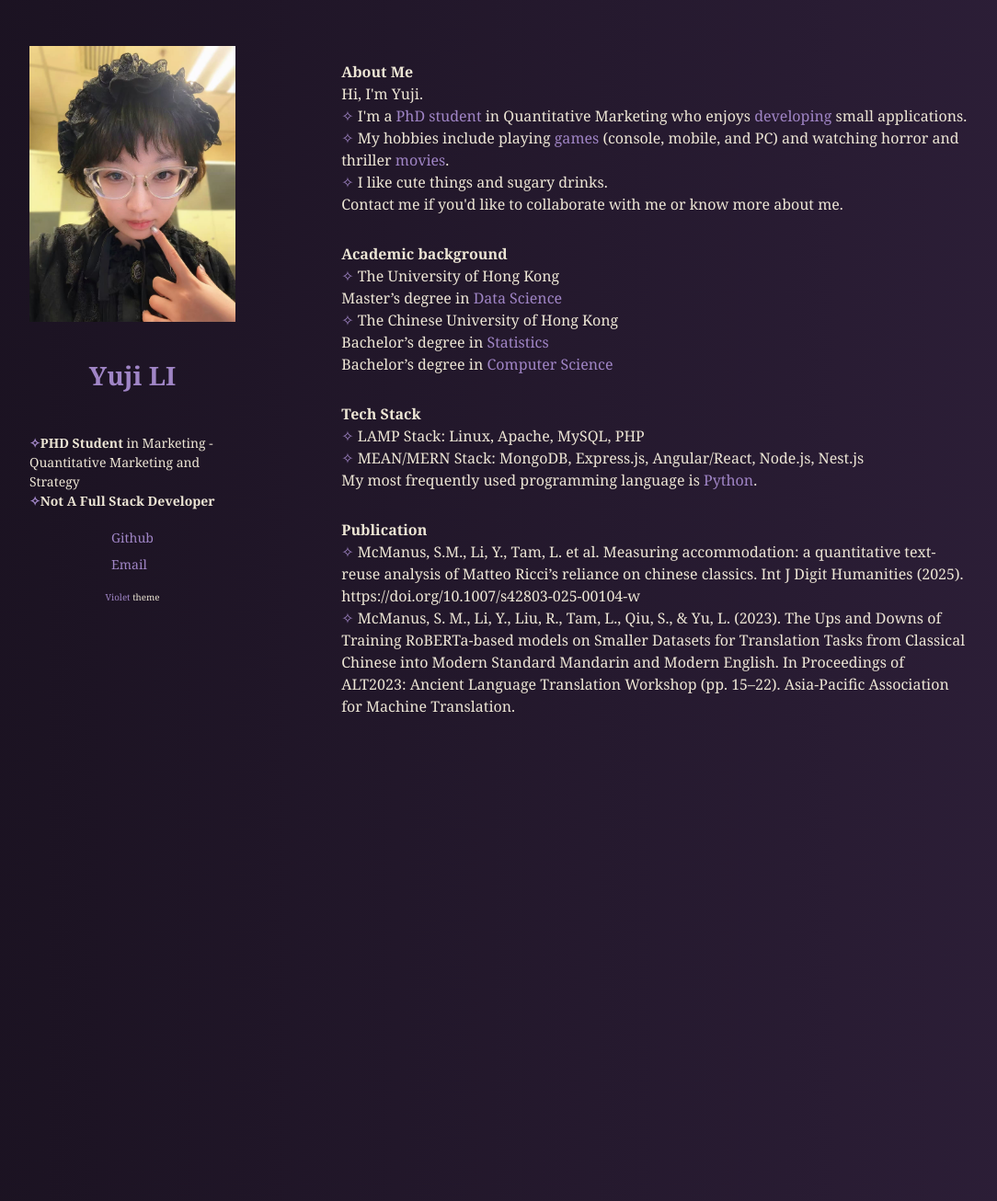
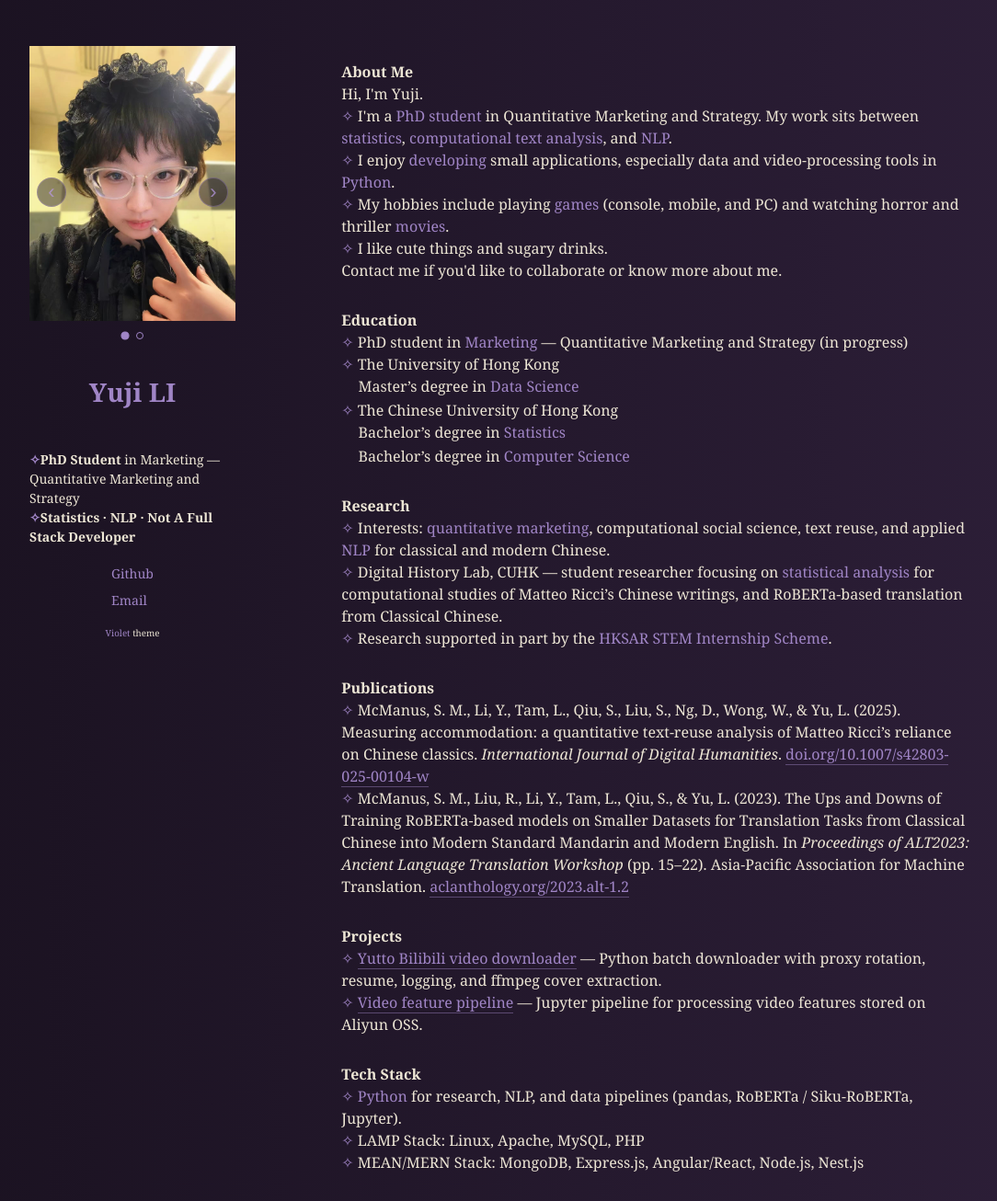
Before and after one commit to Koikris/Yuji.github.io, a Jekyll site: the page built from index.html, in a window 1280 px wide. Shown: the whole page at 92% size, without its empty margins (160-1244 px from the left). Built offline with Jekyll 4.4.1, drawn with Linux system fonts in a browser that asks for light colours.

Commit message:
头像可切换，并按公开履历补充主页内容 (#1)
* Add switchable profile photo carousel

Allow multiple header photos via a pictures list in _config.yml, with
prev/next buttons, dots, click, keyboard, and swipe navigation.

Co-authored-by: Yuji <Koikris@users.noreply.github.com>

* Fix carousel arrow hover selectors so buttons stay visible

Sass nesting compiled an invalid descendant selector, so prev/next
arrows never appeared. Keep the arrows visible by default.

Co-authored-by: Yuji <Koikris@users.noreply.github.com>

* Expand homepage from publications and GitHub projects

Add research, education, publications with links, and projects.
Point GitHub, email, and site URL at the live identity. Keep the
profile carousel, which still needs this branch merged to appear
on yujilychee.cv.

Co-authored-by: Yuji <Koikris@users.noreply.github.com>

* Clarify that the PhD line is not tied to HKU

Keep the doctorate as in-progress status so it is not read as a
University of Hong Kong PhD sitting above the Data Science master's.

Co-authored-by: Yuji <Koikris@users.noreply.github.com>

---------

Co-authored-by: Cursor Agent <cursoragent@cursor.com>
Co-authored-by: Yuji <Koikris@users.noreply.github.com>

```diff
--- a/_config.yml
+++ b/_config.yml
@@ -1,19 +1,28 @@
 # main text of home
 name: Yuji LI
-bio: Developer / Creator / Lifelong Learner
+bio: PhD student in Quantitative Marketing. Statistics, NLP, and small applications.
 
 # twitter summary info
-description: Yuji LI's personal homepage
+description: Yuji LI's personal homepage — quantitative marketing, data science, and computational text analysis.
 
+# 默认头像（SEO / 未配置 pictures 时的回退）
 picture: assets/images/picture.jpg
 
-url: https://Yuji.github.io
+# 头像轮播：按顺序填写路径即可，可继续往下加
+pictures:
+  - assets/images/picture.jpg
+  - assets/images/picture1.jpg
+
+url: https://yujilychee.cv
 
 # if you don't have any of social below, comment the line
 # facebook: myfacebook
 # twitter: mytwitter
-github: Yuji
-email: [Koikris@outlook.com]
+github: Koikris
+email: Koikris@outlook.com
+
+plugins:
+  - jekyll-seo-tag
 
 gems:
   - jekyll-seo-tag
--- a/_layouts/default.html
+++ b/_layouts/default.html
@@ -24,5 +24,6 @@ layout: compress
 </head>
 <body>
   {{ content }}
+  <script src="{{ '/assets/js/picture-carousel.js' | relative_url }}" defer></script>
 </body>
 </html>
--- a/_sass/header.sass
+++ b/_sass/header.sass
@@ -16,10 +16,98 @@ header
     padding-right: 0
     align-items: flex-start
 
-  img
+  .picture-carousel
+    position: relative
     width: 100%
-    max-width: 100%
     margin-bottom: 20px
+
+    &__stage
+      position: relative
+      width: 100%
+      aspect-ratio: 3 / 4
+      overflow: hidden
+      background: #24182c
+
+    &__image
+      position: absolute
+      inset: 0
+      width: 100%
+      height: 100%
+      margin: 0
+      object-fit: cover
+      object-position: center 18%
+      opacity: 0
+      transition: opacity 0.55s ease
+      pointer-events: none
+
+      &.is-active
+        opacity: 1
+        pointer-events: auto
+
+    &__btn
+      position: absolute
+      top: 50%
+      transform: translateY(-50%)
+      z-index: 2
+      width: 32px
+      height: 32px
+      padding: 0
+      border: 1px solid rgba(160, 133, 198, 0.45)
+      border-radius: 50%
+      background: rgba(25, 17, 31, 0.55)
+      color: $alpha
+      font-size: 22px
+      line-height: 1
+      cursor: pointer
+      opacity: 0.85
+      transition: opacity 0.3s ease, color 0.3s ease, border-color 0.3s ease, background 0.3s ease
+
+      span
+        display: block
+        margin-top: -2px
+
+      &:hover,
+      &:focus-visible
+        color: $gama
+        border-color: $gama
+        background: rgba(25, 17, 31, 0.8)
+        outline: none
+
+      &--prev
+        left: 8px
+
+      &--next
+        right: 8px
+
+    &:hover,
+    &:focus-within
+      .picture-carousel__btn
+        opacity: 1
+
+    &__dots
+      display: flex
+      justify-content: center
+      gap: 8px
+      margin-top: 12px
+
+    &__dot
+      width: 8px
+      height: 8px
+      padding: 0
+      border: 1px solid $alpha
+      border-radius: 50%
+      background: transparent
+      cursor: pointer
+      transition: background 0.3s ease, border-color 0.3s ease, transform 0.3s ease
+
+      &:hover,
+      &:focus-visible
+        border-color: $gama
+        outline: none
+
+      &.is-active
+        background: $alpha
+        transform: scale(1.15)
 
   nav ul
     margin-bottom: 20px
--- a/_sass/section.sass
+++ b/_sass/section.sass
@@ -20,3 +20,14 @@
 
 .content p strong
   font-weight: 600
+
+.content a
+  border-bottom: 1px solid rgba(160, 133, 198, 0.45)
+
+.content em
+  font-style: italic
+
+.content .item-sub
+  display: block
+  padding-left: 1.15em
+  margin-bottom: 2px
--- /dev/null
+++ b/assets/js/picture-carousel.js
@@ -0,0 +1,58 @@
+(function () {
+  var root = document.querySelector("[data-picture-carousel]");
+  if (!root) return;
+
+  var images = Array.prototype.slice.call(root.querySelectorAll(".picture-carousel__image"));
+  var dots = Array.prototype.slice.call(root.querySelectorAll(".picture-carousel__dot"));
+  var prev = root.querySelector(".picture-carousel__btn--prev");
+  var next = root.querySelector(".picture-carousel__btn--next");
+  var total = images.length;
+  var current = 0;
+  var startX = 0;
+
+  if (total < 2) return;
+
+  function show(index) {
+    current = (index + total) % total;
+    images.forEach(function (img, i) {
+      img.classList.toggle("is-active", i === current);
+    });
+    dots.forEach(function (dot, i) {
+      var active = i === current;
+      dot.classList.toggle("is-active", active);
+      dot.setAttribute("aria-selected", active ? "true" : "false");
+    });
+  }
+
+  var stage = root.querySelector(".picture-carousel__stage");
+  if (stage) {
+    stage.style.cursor = "pointer";
+    stage.addEventListener("click", function () { show(current + 1); });
+  }
+
+  if (prev) prev.addEventListener("click", function () { show(current - 1); });
+  if (next) next.addEventListener("click", function () { show(current + 1); });
+
+  dots.forEach(function (dot) {
+    dot.addEventListener("click", function () {
+      show(parseInt(dot.getAttribute("data-index"), 10));
+    });
+  });
+
+  root.addEventListener("keydown", function (event) {
+    if (event.key === "ArrowLeft") show(current - 1);
+    if (event.key === "ArrowRight") show(current + 1);
+  });
+
+  root.setAttribute("tabindex", "0");
+
+  root.addEventListener("touchstart", function (event) {
+    startX = event.changedTouches[0].clientX;
+  }, { passive: true });
+
+  root.addEventListener("touchend", function (event) {
+    var delta = event.changedTouches[0].clientX - startX;
+    if (Math.abs(delta) < 40) return;
+    show(current + (delta < 0 ? 1 : -1));
+  }, { passive: true });
+})();
--- a/index.html
+++ b/index.html
@@ -3,16 +3,50 @@ layout: default
 title: Home
 ---
 <header>
-  <img alt="{{ site.name }} picture" src="{{ site.picture }}" />
+  {% assign photos = site.pictures %}
+  {% if photos == nil or photos.size == 0 %}
+    {% assign photos = site.picture | split: "|||" %}
+  {% endif %}
+  <div class="picture-carousel" data-picture-carousel>
+    <div class="picture-carousel__stage">
+      {% for pic in photos %}
+        <img
+          class="picture-carousel__image{% if forloop.first %} is-active{% endif %}"
+          src="{{ pic | relative_url }}"
+          alt="{{ site.name }} picture {{ forloop.index }}"
+          {% unless forloop.first %}loading="lazy"{% endunless %}
+        />
+      {% endfor %}
+    </div>
+    {% if photos.size > 1 %}
+      <button type="button" class="picture-carousel__btn picture-carousel__btn--prev" aria-label="Previous photo">
+        <span aria-hidden="true">‹</span>
+      </button>
+      <button type="button" class="picture-carousel__btn picture-carousel__btn--next" aria-label="Next photo">
+        <span aria-hidden="true">›</span>
+      </button>
+      <div class="picture-carousel__dots" role="tablist" aria-label="Choose photo">
+        {% for pic in photos %}
+          <button
+            type="button"
+            class="picture-carousel__dot{% if forloop.first %} is-active{% endif %}"
+            role="tab"
+            aria-label="Show photo {{ forloop.index }}"
+            aria-selected="{% if forloop.first %}true{% else %}false{% endif %}"
+            data-index="{{ forloop.index0 }}"
+          ></button>
+        {% endfor %}
+      </div>
+    {% endif %}
+  </div>
 
   <h1>
     <strong><a href="./">{{ site.name }}</a></strong>
   </h1>
 
   <p>
-    <!-- 修改下面三行为你的真实信息 -->
-    <strong><span style="color: #a085c6;">&#10023;</span>PHD Student</strong> in Marketing - Quantitative Marketing and Strategy<br>
-    <strong><span style="color: #a085c6;">&#10023;</span>Not A Full Stack Developer</strong><br>
+    <strong><span style="color: #a085c6;">&#10023;</span>PhD Student</strong> in Marketing — Quantitative Marketing and Strategy<br>
+    <strong><span style="color: #a085c6;">&#10023;</span>Statistics · NLP · Not A Full Stack Developer</strong><br>
   </p>
 
   <nav>
@@ -31,41 +65,46 @@ title: Home
   <p>
     <strong>About Me</strong><br>
     Hi, I'm Yuji.<br>
-    <span style="color: #a085c6;">✧</span> I'm a <span style="color: #a085c6;">PhD student</span> in Quantitative Marketing who enjoys <span style="color: #a085c6;">developing</span> small applications.<br>
+    <span style="color: #a085c6;">✧</span> I'm a <span style="color: #a085c6;">PhD student</span> in Quantitative Marketing and Strategy. My work sits between <span style="color: #a085c6;">statistics</span>, <span style="color: #a085c6;">computational text analysis</span>, and <span style="color: #a085c6;">NLP</span>.<br>
+    <span style="color: #a085c6;">✧</span> I enjoy <span style="color: #a085c6;">developing</span> small applications, especially data and video-processing tools in <span style="color: #a085c6;">Python</span>.<br>
     <span style="color: #a085c6;">✧</span> My hobbies include playing <span style="color: #a085c6;">games</span> (console, mobile, and PC) and watching horror and thriller <span style="color: #a085c6;">movies</span>.<br>
     <span style="color: #a085c6;">✧</span> I like cute things and sugary drinks.<br>
-    Contact me if you'd like to collaborate with me or know more about me.<br>
+    Contact me if you'd like to collaborate or know more about me.
   </p>
 
   <p>
-    <strong>Academic background</strong><br>
+    <strong>Education</strong><br>
+    <span style="color: #a085c6;">✧</span> PhD student in <span style="color: #a085c6;">Marketing</span> — Quantitative Marketing and Strategy (in progress)<br>
     <span style="color: #a085c6;">✧</span> The University of Hong Kong<br>
-        Master’s degree in <span style="color: #a085c6;">Data Science</span><br>
+    <span class="item-sub">Master’s degree in <span style="color: #a085c6;">Data Science</span></span>
     <span style="color: #a085c6;">✧</span> The Chinese University of Hong Kong<br>
-        Bachelor’s degree in <span style="color: #a085c6;">Statistics</span><br>
-        Bachelor’s degree in <span style="color: #a085c6;">Computer Science</span><br>
+    <span class="item-sub">Bachelor’s degree in <span style="color: #a085c6;">Statistics</span></span>
+    <span class="item-sub">Bachelor’s degree in <span style="color: #a085c6;">Computer Science</span></span>
+  </p>
 
+  <p>
+    <strong>Research</strong><br>
+    <span style="color: #a085c6;">✧</span> Interests: <span style="color: #a085c6;">quantitative marketing</span>, computational social science, text reuse, and applied <span style="color: #a085c6;">NLP</span> for classical and modern Chinese.<br>
+    <span style="color: #a085c6;">✧</span> Digital History Lab, CUHK — student researcher focusing on <span style="color: #a085c6;">statistical analysis</span> for computational studies of Matteo Ricci’s Chinese writings, and RoBERTa-based translation from Classical Chinese.<br>
+    <span style="color: #a085c6;">✧</span> Research supported in part by the <span style="color: #a085c6;">HKSAR STEM Internship Scheme</span>.
+  </p>
+
+  <p>
+    <strong>Publications</strong><br>
+    <span style="color: #a085c6;">✧</span> McManus, S. M., Li, Y., Tam, L., Qiu, S., Liu, S., Ng, D., Wong, W., &amp; Yu, L. (2025). Measuring accommodation: a quantitative text-reuse analysis of Matteo Ricci’s reliance on Chinese classics. <em>International Journal of Digital Humanities</em>. <a href="https://doi.org/10.1007/s42803-025-00104-w">doi.org/10.1007/s42803-025-00104-w</a><br>
+    <span style="color: #a085c6;">✧</span> McManus, S. M., Liu, R., Li, Y., Tam, L., Qiu, S., &amp; Yu, L. (2023). The Ups and Downs of Training RoBERTa-based models on Smaller Datasets for Translation Tasks from Classical Chinese into Modern Standard Mandarin and Modern English. In <em>Proceedings of ALT2023: Ancient Language Translation Workshop</em> (pp. 15–22). Asia-Pacific Association for Machine Translation. <a href="https://aclanthology.org/2023.alt-1.2/">aclanthology.org/2023.alt-1.2</a>
+  </p>
+
+  <p>
+    <strong>Projects</strong><br>
+    <span style="color: #a085c6;">✧</span> <a href="https://github.com/Koikris/Yutto-bilibili-video-downloader">Yutto Bilibili video downloader</a> — Python batch downloader with proxy rotation, resume, logging, and ffmpeg cover extraction.<br>
+    <span style="color: #a085c6;">✧</span> <a href="https://github.com/Koikris/Pipeline-for-Processing-Videos-Features-from-ALIYUN-OSS">Video feature pipeline</a> — Jupyter pipeline for processing video features stored on Aliyun OSS.
   </p>
 
   <p>
     <strong>Tech Stack</strong><br>
+    <span style="color: #a085c6;">✧</span> <span style="color: #a085c6;">Python</span> for research, NLP, and data pipelines (pandas, RoBERTa / Siku-RoBERTa, Jupyter).<br>
     <span style="color: #a085c6;">✧</span> LAMP Stack: Linux, Apache, MySQL, PHP<br>
-    <span style="color: #a085c6;">✧</span> MEAN/MERN Stack: MongoDB, Express.js, Angular/React, Node.js, Nest.js<br>
-    My most frequently used programming language is <span style="color: #a085c6;">Python</span>.<br>
-
+    <span style="color: #a085c6;">✧</span> MEAN/MERN Stack: MongoDB, Express.js, Angular/React, Node.js, Nest.js
   </p>
-
-  <p>
-    <strong>Publication</strong><br>
-    <span style="color: #a085c6;">✧</span> McManus, S.M., Li, Y., Tam, L. et al. Measuring accommodation: a quantitative text-reuse analysis of Matteo Ricci’s reliance on chinese classics. Int J Digit Humanities (2025). https://doi.org/10.1007/s42803-025-00104-w<br>
-    <span style="color: #a085c6;">✧</span> McManus, S. M., Li, Y., Liu, R., Tam, L., Qiu, S., & Yu, L. (2023). The Ups and Downs of Training RoBERTa-based models on Smaller Datasets for Translation Tasks from Classical Chinese into Modern Standard Mandarin and Modern English. In Proceedings of ALT2023: Ancient Language Translation Workshop (pp. 15–22). Asia-Pacific Association for Machine Translation.<br>
-  </p>
-
-
-<!--
-  <p>
-    <strong>Projects</strong><br>
-    <!-- 在这里列出你的项目，例如：-->
-    <!-- <a href="https://github.com/Yuji">My GitHub Repos</a>
-  </p> -->
 </section>
```
